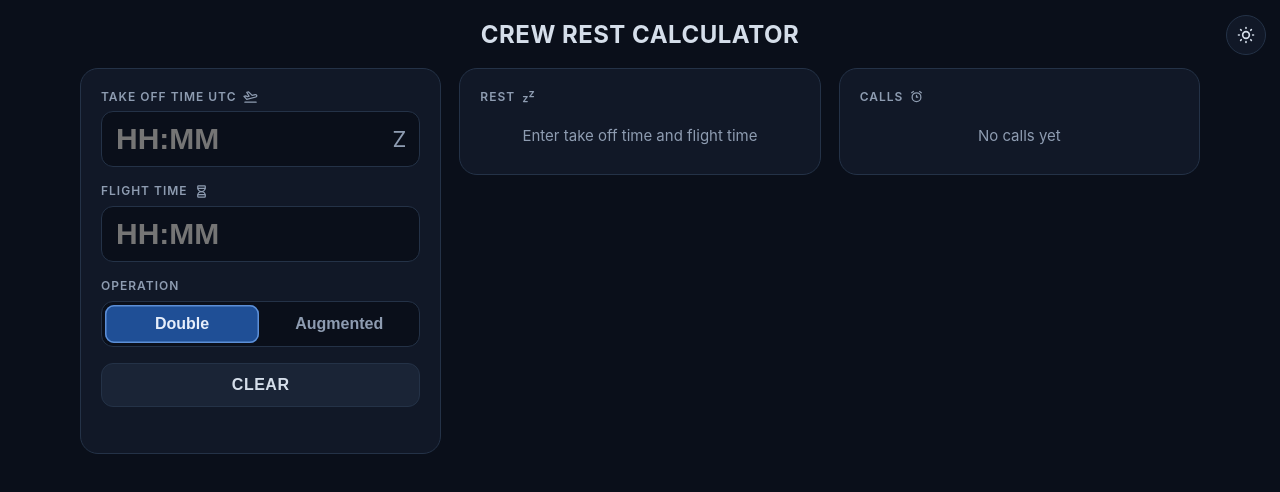
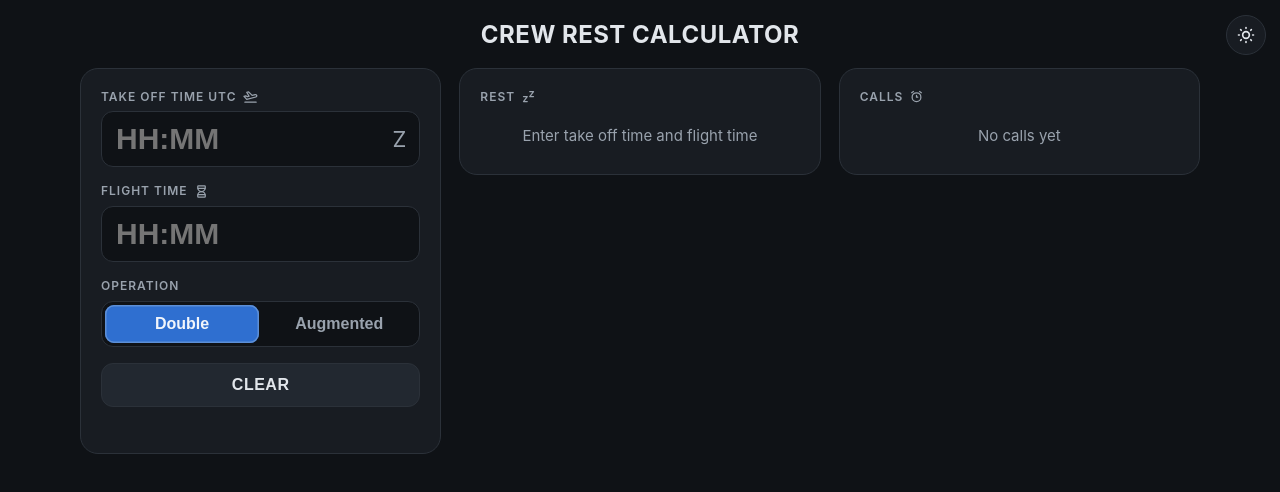
Before and after one commit to Bot192837/crew-rest-calculator-, a plain HTML site: page index.html in a window 1280 px wide. Both pictures are taken after a click on the button "Switch to night colours". Drawn offline with Linux system fonts and the light colour scheme.

Commit message:
Remember inputs on device; night mode mirrors day (neutral surfaces, blue accents)
- Save T/O, flight time, operation and call leads to localStorage; Clear wipes
- Night: neutral dark cards, same blue accents and 3 distinct rest shades
- Darken 2nd-rest blue so bar labels meet 4.5:1

Co-Authored-By: Claude Opus 5.5 <noreply@anthropic.com>
Claude-Session: https://claude.ai/code/session_01CJBwNc9F7SysCSXSWymo5R

```diff
--- a/index.html
+++ b/index.html
@@ -12,25 +12,25 @@
 <link rel="apple-touch-icon" href="icon-180.png">
 <title>Crew Rest Calculator</title>
 <style>
-  /* Day: positive polarity (dark on light) for bright flight deck. Night: same blue scheme,
-     dimmed on dark navy (moderate contrast, less glare). */
+  /* Day: positive polarity (dark on light) for bright flight deck. Night: mirrors day - neutral
+     surfaces with the same blue accents, dimmed (moderate contrast, less glare). */
   :root, [data-theme="day"] {
     --bg: #eef2f6; --card: #ffffff; --line: #d5dce4; --text: #0b0f14; --muted: #4f5b67;
     --input: #f4f6f8; --btn: #e8edf2; --accent: #0b57d0; --on-accent: #ffffff;
     --seg-on: #0b57d0; --seg-on-text: #ffffff; --warn: #b3261e;
-    --r1: #85b7eb; --r2: #378add; --r3: #185fa5; --pp: #d3dae2; --cur: #0b0f14; --tag-text: #ffffff;
+    --r1: #85b7eb; --r2: #2a74c6; --r3: #185fa5; --pp: #d3dae2; --cur: #0b0f14; --tag-text: #ffffff;
     --r1t: #042c53; --r2t: #ffffff; --r3t: #ffffff;
     --now-bg: #0b57d0; --now-text: #ffffff; --now-sub: #d6e6fb; --hl: #e6f1fb;
     --shadow: 0 1px 2px rgba(15,30,50,.06), 0 4px 16px rgba(15,30,50,.07); --cardline: transparent;
   }
   [data-theme="night"] {
-    --bg: #0a0f1a; --card: #111827; --line: #243247; --text: #d5deea; --muted: #8e9cb1;
-    --input: #0a0f1a; --btn: #1a2436; --accent: #1f4f96; --on-accent: #e6eefb;
-    --seg-on: #1f4f96; --seg-on-text: #e6eefb; --warn: #f08a7a;
-    --r1: #4a78b8; --r2: #345f9c; --r3: #22487e; --pp: #223047; --cur: #e6eefb; --tag-text: #0a0f1a;
-    --r1t: #eef3fb; --r2t: #e6eefb; --r3t: #dce6f5;
-    --now-bg: #173a70; --now-text: #e6eefb; --now-sub: #b7c8e2; --hl: #18263d;
-    --shadow: none; --cardline: #243247;
+    --bg: #0f1216; --card: #181c22; --line: #2b3139; --text: #e2e6eb; --muted: #99a2ad;
+    --input: #0f1216; --btn: #222830; --accent: #2f6fd0; --on-accent: #f1f5fb;
+    --seg-on: #2f6fd0; --seg-on-text: #f1f5fb; --warn: #f08a7a;
+    --r1: #8bb8ea; --r2: #3478c8; --r3: #2a62ad; --pp: #2b3139; --cur: #f1f5fb; --tag-text: #0f1216;
+    --r1t: #0d2747; --r2t: #ffffff; --r3t: #eaf1fb;
+    --now-bg: #2457a8; --now-text: #f4f7fb; --now-sub: #cfe0f7; --hl: #1f2b3d;
+    --shadow: none; --cardline: #2b3139;
   }
   * { box-sizing: border-box; -webkit-tap-highlight-color: transparent; }
   html, body { margin: 0; background: var(--bg); color: var(--text);
@@ -242,6 +242,7 @@
     var r = (toMin !== null && ftMin !== null) ? calc(toMin, ftMin, state.n) : null;
     if (r && r.error) { err = r.error; r = null; }
     $("err").textContent = err;
+    save();
 
     if (!r) {
       $("rTable").classList.add("hidden"); $("viz").classList.add("hidden"); $("now").classList.add("hidden");
@@ -372,13 +373,27 @@
     CR.launch("shortcuts://run-shortcut?name=" + encodeURIComponent(SHORTCUT) + "&input=text&text=" + sec);
   }
 
+  // Remember inputs on this device, so a closed or reloaded app keeps the flight.
+  function save() {
+    try { localStorage.setItem("crState", JSON.stringify({ to: toEl.value, ft: ftEl.value, n: state.n, leads: state.leads })); } catch (e) {}
+  }
+  function restore() {
+    try {
+      var d = JSON.parse(localStorage.getItem("crState") || "null"); if (!d) return;
+      toEl.value = d.to || ""; ftEl.value = d.ft || "";
+      state.n = d.n === 3 ? 3 : 2;
+      if (Array.isArray(d.leads)) state.leads = d.leads.map(function (l) { return LEADS.indexOf(l) >= 0 ? l : 0; }).concat([0, 0, 0]).slice(0, 3);
+      [].forEach.call(opEl.children, function (c) { c.setAttribute("aria-pressed", +c.dataset.n === state.n); });
+    } catch (e) {}
+  }
+
   // Day / night colours. Saved on this device; first launch follows the phone's dark setting.
   var themeBtn = $("theme");
   function setTheme(t) {
     document.documentElement.setAttribute("data-theme", t);
     themeBtn.innerHTML = t === "night" ? SUN : MOON;
     themeBtn.setAttribute("aria-label", t === "night" ? "Switch to day colours" : "Switch to night colours");
-    document.querySelector('meta[name="theme-color"]').setAttribute("content", t === "night" ? "#0a0f1a" : "#eef2f6");
+    document.querySelector('meta[name="theme-color"]').setAttribute("content", t === "night" ? "#0f1216" : "#eef2f6");
     try { localStorage.setItem("crTheme", t); } catch (e) {}
   }
   themeBtn.addEventListener("click", function () {
@@ -394,6 +409,7 @@
   if ("serviceWorker" in navigator && window.isSecureContext) {
     navigator.serviceWorker.register("sw.js");
   }
+  restore();
   render();
 })();
 </script>
--- a/sw.js
+++ b/sw.js
@@ -1,5 +1,5 @@
 // Offline cache. Bump VERSION after every change so phones pick up the update.
-const VERSION = "crew-rest-v8";
+const VERSION = "crew-rest-v9";
 const FILES = ["./", "index.html", "manifest.webmanifest", "icon-180.png", "icon-192.png", "icon-512.png"];
 
 self.addEventListener("install", (e) => {
```
